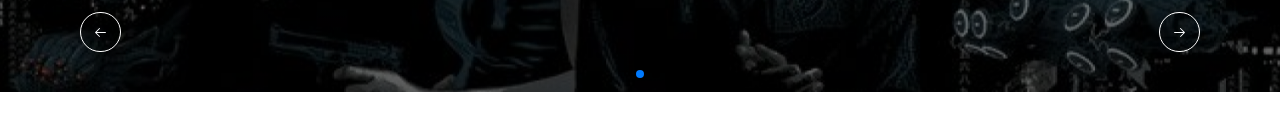
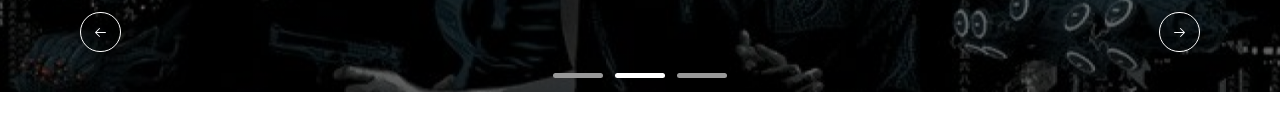
Before and after one commit to stefanrogic/bioskop-art, a Next.js app: page / in a window 1280 px wide. Shown: the part 628-758 px from the top of the page. Built offline with nearby package versions, Linux system fonts and the light colour scheme.

Commit message:
changed swiper pagination design

```diff
--- a/src/app/globals.css
+++ b/src/app/globals.css
@@ -33,6 +33,18 @@
     --ring: 222.2 84% 4.9%;
 
     --radius: 0.5rem;
+
+    --swiper-pagination-color: #fff;
+    --swiper-pagination-bullet-inactive-color: #999999;
+    --swiper-pagination-bullet-inactive-opacity: 1;
+    --swiper-pagination-bullet-width: 50px;
+    --swiper-pagination-bullet-height: 5px;
+    --swiper-pagination-bullet-border-radius: 5px;
+    --swiper-pagination-bullet-horizontal-gap: 6px;
+
+    --swiper-navigation-color: #fff;
+
+    --swiper-scrollbar-drag-color: red;
   }
 
   .dark {
```
Lines whose indentation alone changed are shown as unchanged.
